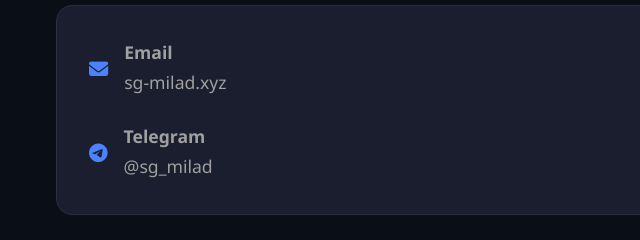
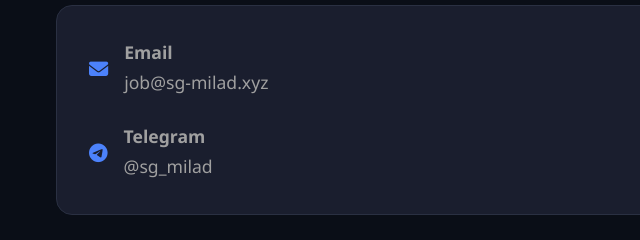
Before and after one commit to sg-milad/sg-milad.github.io, a plain HTML site: page index.html in a window 1280 px wide. Shown: the part 3476-3716 px from the top of the page, 0-640 px from the left. Drawn offline with Linux system fonts and the light colour scheme.

Commit message:
update email

```diff
--- a/index.html
+++ b/index.html
@@ -432,7 +432,7 @@
               <div>
                 <strong>Email</strong>
                 <br>
-                <a href="mailto:job@sg-milad.xyz" class="contact-link">sg-milad.xyz</a>
+                <a href="mailto:job@sg-milad.xyz" class="contact-link">job@sg-milad.xyz</a>
               </div>
             </div>
             <div class="contact-item">
```
